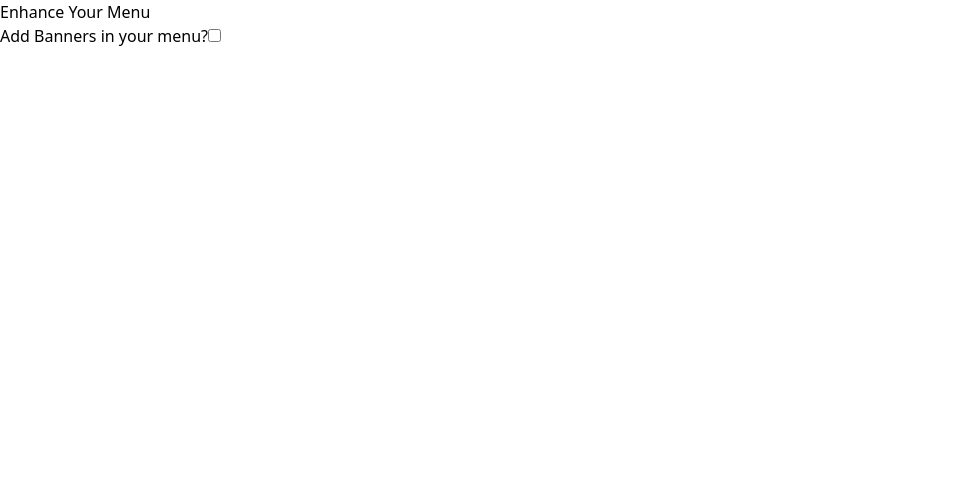
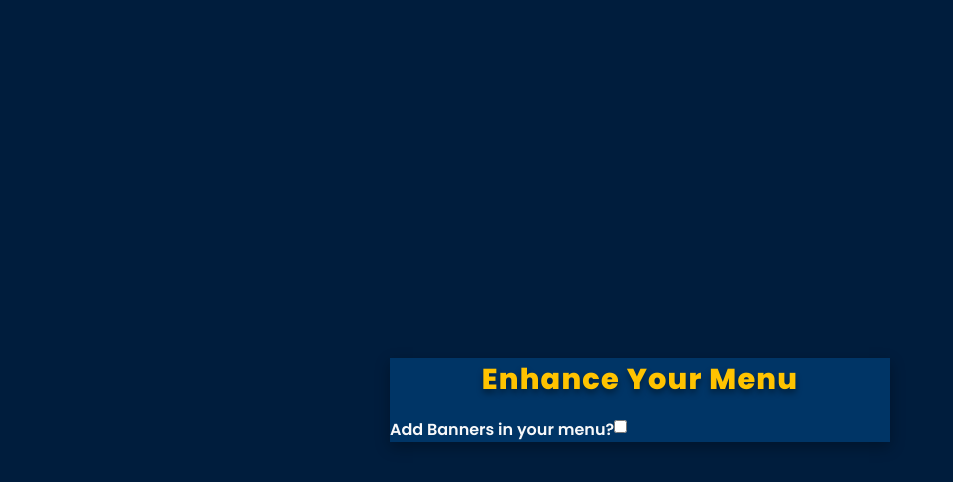
Before and after one commit to ArunManick9/IDEA-V001.002, a React (Vite) app: page /menuboard/1/enhancemenu in a window 1280 px wide. Shown: the top 482 px of the page, without its empty margins (0-953 px from the left). Built offline with nearby package versions, Linux system fonts and the light colour scheme.

Commit message:
enhance menu styled

```diff
--- a/src/components/EnhanceMenu.jsx
+++ b/src/components/EnhanceMenu.jsx
@@ -1,6 +1,7 @@
 import React, { useState, useContext } from "react";
 import { updateBanner } from "../services/supported_api"; // Assuming LocationContext provides loc_id
 import { useParams } from "react-router-dom";
+import "../scss/EnhanceMenu.scss";
 
 const EnhanceMenu = () => {
 	const { loc_id } = useParams(); // Access loc_id from context
@@ -11,7 +12,7 @@ const EnhanceMenu = () => {
 	const [popupMessage, setPopupMessage] = useState("");
 
 	const handleToggle = () => {
-    setToggleBanners(!toggleBanners);
+		setToggleBanners((previousValue) => !previousValue);
 	};
 
 	const handleBannerTypeChange = (type) => {
@@ -57,11 +58,14 @@ const EnhanceMenu = () => {
 	};
 
 	return (
-    <div className="max-w-lg mx-auto p-6 bg-gray-100 rounded-lg shadow-md">
-      <h1 className="text-2xl font-bold text-center text-gray-800 mb-4">Enhance Your Menu</h1>
+		<div className="enhance-wrapper">
+			<div className="max-w-lg mx-auto p-6 bg-gray-100 rounded-lg enhance-container">
+				<h1 className="enhance-container--header">Enhance Your Menu</h1>
 
 				<div className="flexbox justify-between items-center mb-4">
-        <label className="text-gray-700 text-lg">Add Banners in your menu?</label>
+					<label className="enhance-container--label">
+						Add Banners in your menu?
+					</label>
 					<div className="relative inline-block w-10 align-middle select-none transition duration-200 ease-in">
 						<input
 							type="checkbox"
@@ -78,9 +82,9 @@ const EnhanceMenu = () => {
 				</div>
 
 				{toggleBanners && (
-        <div className="mt-4 space-y-6">
+					<div className="mt-4">
 						<div>
-            <p className="text-gray-700 font-medium">Choose Banner Type:</p>
+							<p className="enhance-container--label">Choose Banner Type :</p>
 							<div className="mt-2 space-y-2">
 								<label className="block">
 									<input
@@ -120,7 +124,9 @@ const EnhanceMenu = () => {
 
 						{bannerType === "highlight" && (
 							<div>
-              <label className="block text-gray-700">Banner Name</label>
+								<label className="enhance-container--label input-label">
+									Banner Name
+								</label>
 								<input
 									type="text"
 									value={bannerName}
@@ -128,7 +134,9 @@ const EnhanceMenu = () => {
 									className="w-full p-2 border border-gray-300 rounded-lg"
 									placeholder="Enter banner name"
 								/>
-              <label className="block text-gray-700 mt-2">Display Type</label>
+								<label className="enhance-container--label input-label">
+									Display Type
+								</label>
 								<select
 									value={displayType}
 									onChange={(e) => setDisplayType(e.target.value)}
@@ -143,7 +151,9 @@ const EnhanceMenu = () => {
 								{displayType === "scroll" && (
 									<div className="mt-4 overflow-hidden w-full h-24 relative bg-gray-300">
 										<div className="flexbox animate-scroll-preview space-x-2">
-                    {Array(5).fill(0).map((_, index) => (
+											{Array(5)
+												.fill(0)
+												.map((_, index) => (
 													<div
 														key={index}
 														className="w-16 h-20 bg-gray-400 rounded-md flex-shrink-0"
@@ -156,7 +166,9 @@ const EnhanceMenu = () => {
 								{displayType === "slide" && (
 									<div className="mt-4 overflow-hidden w-full h-24 relative bg-gray-300">
 										<div className="flexbox animate-slide-preview">
-                    {Array(5).fill(0).map((_, index) => (
+											{Array(5)
+												.fill(0)
+												.map((_, index) => (
 													<div
 														key={index}
 														className="w-full h-24 bg-gray-400 rounded-md flex-shrink-0"
@@ -170,7 +182,7 @@ const EnhanceMenu = () => {
 
 						<button
 							onClick={handleSubmit}
-            className="w-full bg-blue-600 text-white p-2 mt-4 rounded-lg"
+							className="btn btn--submit w-full mt-6"
 						>
 							Submit
 						</button>
@@ -183,6 +195,7 @@ const EnhanceMenu = () => {
 					</div>
 				)}
 			</div>
+		</div>
 	);
 };
 
--- /dev/null
+++ b/src/scss/EnhanceMenu.scss
@@ -0,0 +1,36 @@
+@import "variables.scss";
+
+.enhance-wrapper {
+	width: 100vw;
+	height: 100vh;
+	display: flex;
+	align-items: center;
+	justify-content: center;
+	background: $oxford-blue;
+}
+.enhance-container {
+	width: 500px;
+	font-family: "Poppins", sans-serif;
+	background-color: $yale-blue;
+	box-shadow: 0 5px 14px rgba(0, 0, 0, 0.3);
+	color: $color-grey-1;
+	font-size: 14px;
+	&--header {
+		font-size: 1.8rem;
+		font-weight: 800;
+		color: $mikado-yellow;
+		letter-spacing: 1.2px;
+		text-align: center;
+		margin-bottom: 16px;
+		text-shadow: 0 4px 6px rgba(0, 0, 0, 0.4);
+	}
+	&--label {
+		color: $color-white-blue;
+		font-size: 16px;
+		font-weight: 600;
+	}
+	&--label.input-label {
+		margin: 12px 0 8px 0;
+		display: block;
+	}
+}
```
Lines whose indentation alone changed are shown as unchanged.
